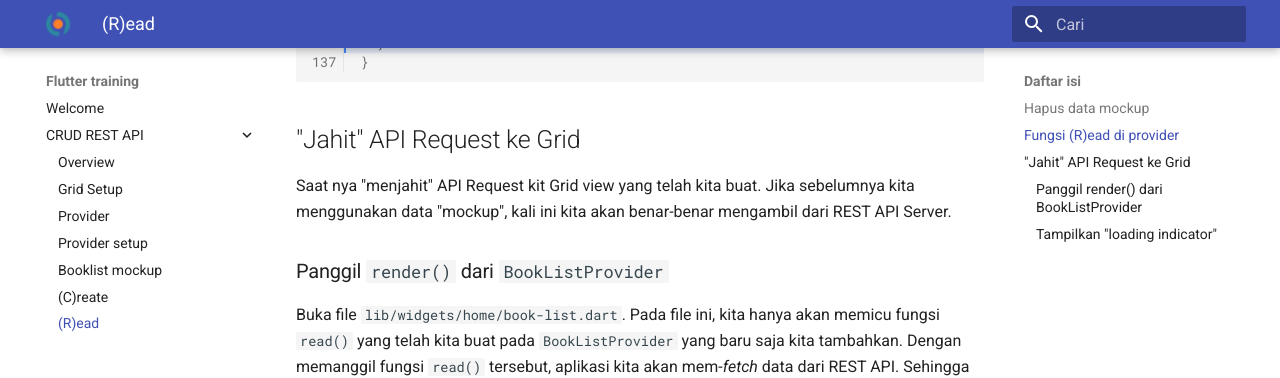
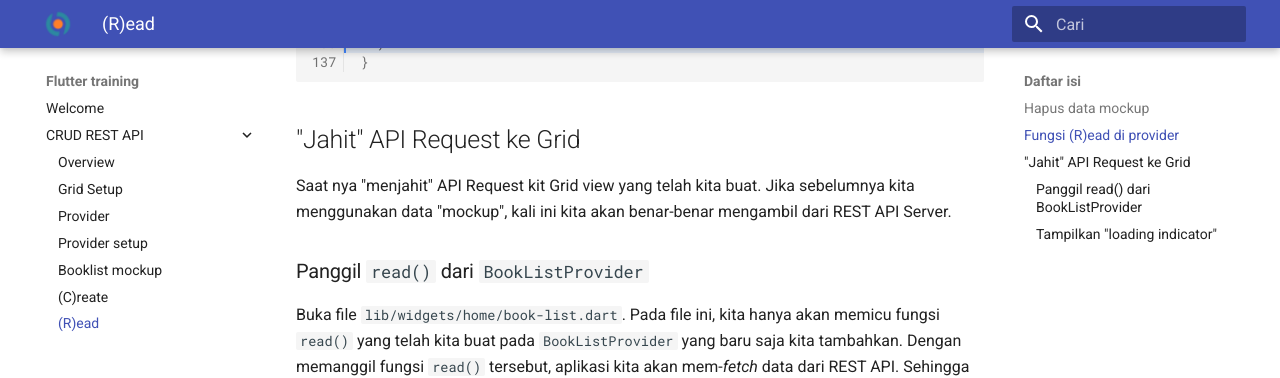
Before and after one commit to BIQDev/flutter-training-docs, an MkDocs documentation site: the page built from docs/crud-rest-api/read.md, in a window 1280 px wide and 900 px high, scrolled down 2315 px. Shown: the top 378 px of the window. Built offline with MkDocs 1.6.1 and Material for MkDocs 9.7.7, drawn with Linux system fonts in a browser that asks for light colours; emoji names are drawn with the system emoji font.

Commit message:
(R)ead: small correctiong

```diff
--- a/docs/crud-rest-api/read.md
+++ b/docs/crud-rest-api/read.md
@@ -113,7 +113,7 @@ Untuk itu, buka kembali file `lib/providers/booklist_provider.dart`, kemudian pe
 
 Saat nya "menjahit" API Request kit Grid view yang telah kita buat. Jika sebelumnya kita menggunakan data "mockup", kali ini kita akan benar-benar mengambil dari REST API Server.
 
-### Panggil `render()` dari `BookListProvider`
+### Panggil `read()` dari `BookListProvider`
 Buka file `lib/widgets/home/book-list.dart`. Pada file ini, kita hanya akan memicu fungsi `read()` yang telah kita buat pada `BookListProvider` yang baru saja kita tambahkan. Dengan memanggil fungsi `read()` tersebut, aplikasi kita akan mem-*fetch* data dari REST API. Sehingga setelah proses selesai, component "Grid view" kita akan tahu ada perubahan data dan me-*render* nya.
 
 Perhatikan dan ubah/tambah sesuai code yang ter-*highlight* berikut:
```
Also changed, not shown: site/crud-rest-api/read/index.html, site/search/search_index.json, site/sitemap.xml, 1 other file.
